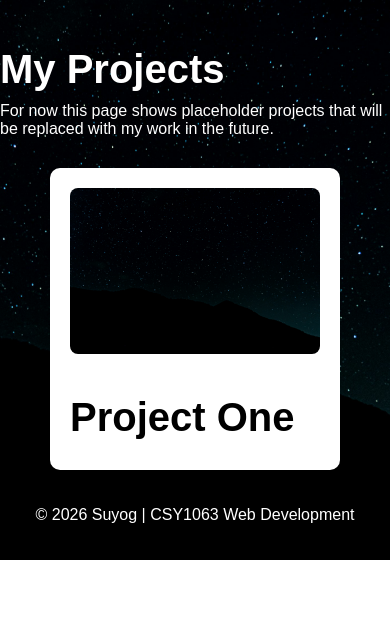
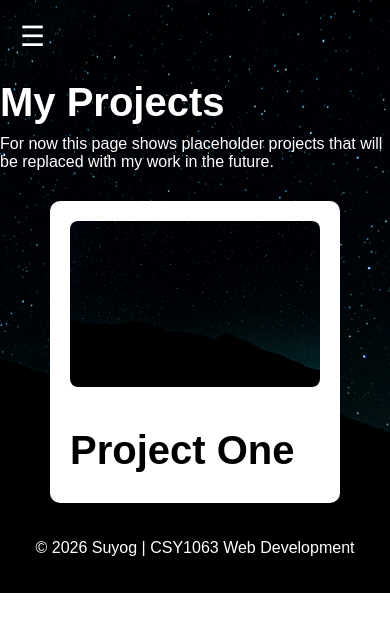
Before and after one commit to SuyogSunuwar/portfolio, a plain HTML site: page project.html in a window 390 px wide. Drawn offline with Linux system fonts and the light colour scheme.

Commit message:
Added hamburger for all other html files

```diff
--- a/project.html
+++ b/project.html
@@ -7,10 +7,23 @@
 
     <link rel="stylesheet" href="style.css">
 </head>
+<script>
+function toggleMenu() {
+    var menu = document.getElementById("nav-links");
+    if (menu.style.display === "flex") {
+        menu.style.display = "none";
+    } else {
+        menu.style.display = "flex";
+    }
+}
+</script>
 <body>
 
     <header>
         <nav class="navbar">
+            <div class="menu-icon" onclick="toggleMenu()">
+            &#9776;
+            </div>
             <ul>
                 <li><a href="index.html">Home</a></li>
                 <li><a href="project.html" class="active">Projects</a></li>
```
Also changed, not shown: contact.html (+13 -0 lines), sitereport.html (+13 -0 lines), videoDemo.html (+13 -0 lines).
